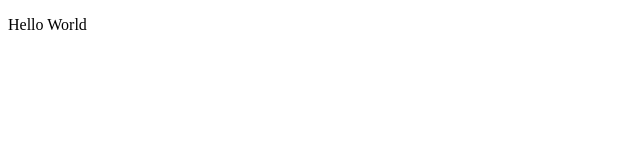
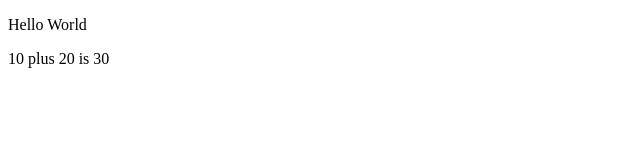
Before and after one commit to NickAReva/part-1, a React (Create React App) app: page / in a window 1280 px wide. Shown: the top 160 px of the page, without its empty margins (0-640 px from the left). Built offline with nearby package versions, Linux system fonts and the light colour scheme.

Commit message:
Modify the component
I added some code

```diff
--- a/src/index.js
+++ b/src/index.js
@@ -1,10 +1,16 @@
 import React from 'react';
 import ReactDOM from 'react-dom';
     const App = () =>{
-      console.log('Hello from component')
+      const now = new Date()
+      const a = 10
+      const b = 20
+
       return(
         <div>
           <p>Hello World</p>
+          <p>
+          {a} plus {b} is {a + b}
+          </p>
         </div>
       )
     }
```
